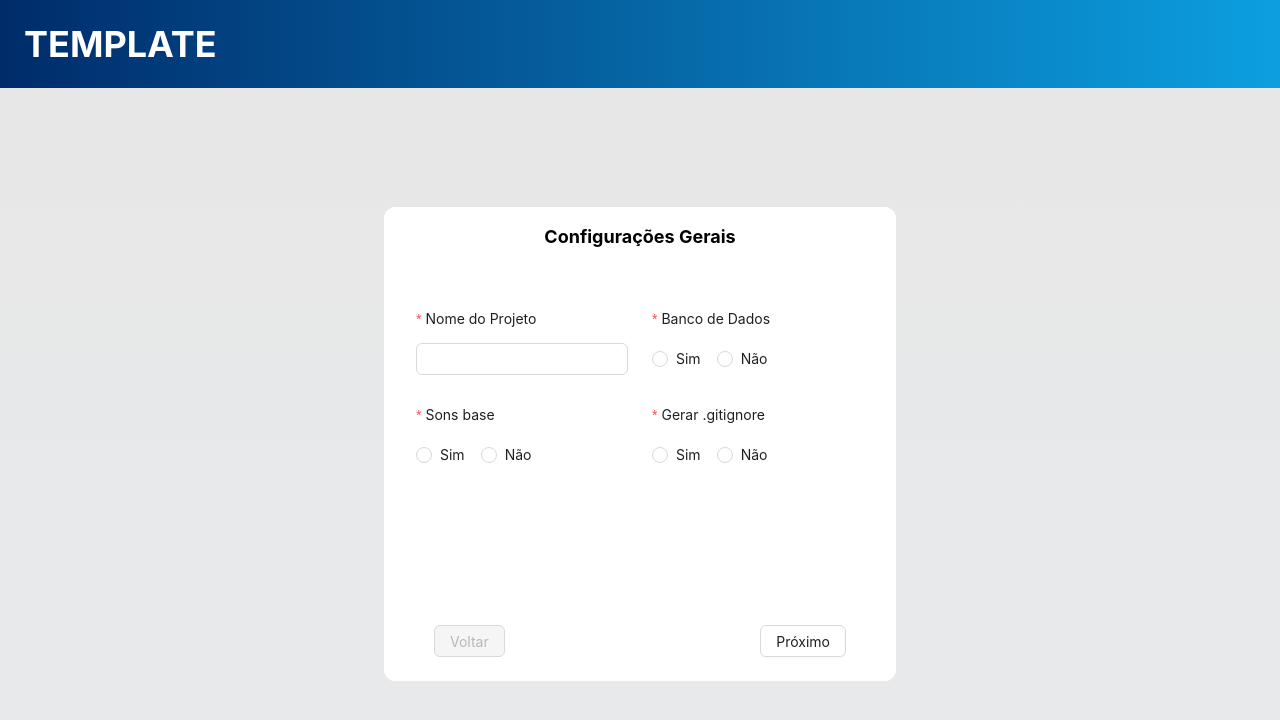
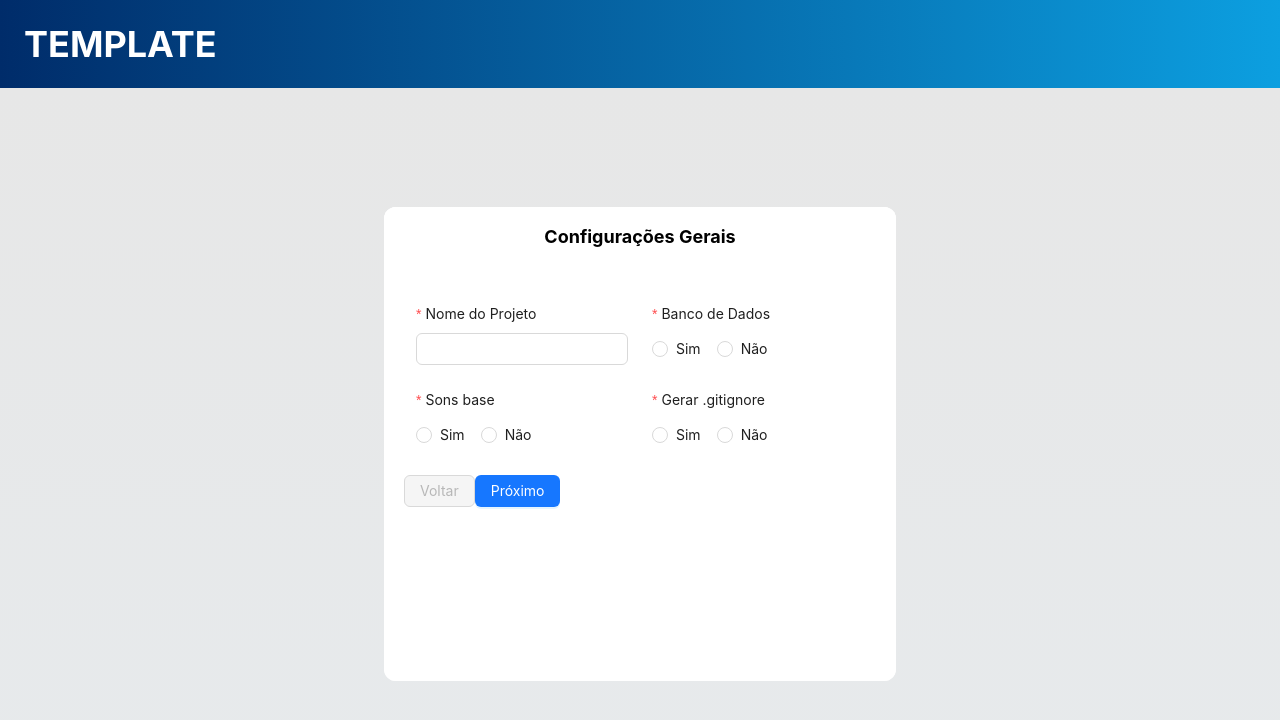
Before and after one commit to MarciioHenrique/game-template, a Next.js app: page /form in a window 1280 px wide. Shown: the top 720 px of the page. Built offline with nearby package versions, Linux system fonts and the light colour scheme.

Commit message:
feat: passing data through context

```diff
--- a/src/app/form/_forms/components/page.tsx
+++ b/src/app/form/_forms/components/page.tsx
@@ -1,10 +1,25 @@
 "use client";
 
-import { Radio, Input, Row, Col, Layout, Form, Checkbox } from "antd";
+import { Radio, Input, Row, Col, Layout, Form, Checkbox, Button } from "antd";
+import { useFormState } from "../form.context";
+import { Components } from "@/models/game-request";
 
-export default function Components() {
+export default function ComponentsForm() {
+  const { onHandleNext, onHandleBack, components } = useFormState();
+  const [form] = Form.useForm();
+
+  const onFinish = (values: Components) => {
+    onHandleNext({ components: values });
+  };
+
   return (
     <Layout.Content className="w-full h-full p-8">
+      <Form
+        form={form}
+        layout="vertical"
+        initialValues={components ?? {}}
+        onFinish={onFinish}
+      >
         <Row gutter={{ xs: 8, sm: 16, md: 24, lg: 24 }}>
           <Col xs={24} sm={24} md={12} lg={12}>
             <Form.Item
@@ -19,10 +34,10 @@ export default function Components() {
               labelCol={{ span: 24 }}
             >
               <Radio.Group>
-              <Radio key="Sim" value={false}>
+                <Radio key="Sim" value={true}>
                   Sim
                 </Radio>
-              <Radio key="Não" value={true}>
+                <Radio key="Não" value={false}>
                   Não
                 </Radio>
               </Radio.Group>
@@ -41,10 +56,10 @@ export default function Components() {
               labelCol={{ span: 24 }}
             >
               <Radio.Group>
-              <Radio key="Sim" value={false}>
+                <Radio key="Sim" value={true}>
                   Sim
                 </Radio>
-              <Radio key="Não" value={true}>
+                <Radio key="Não" value={false}>
                   Não
                 </Radio>
               </Radio.Group>
@@ -65,10 +80,10 @@ export default function Components() {
               labelCol={{ span: 24 }}
             >
               <Radio.Group>
-              <Radio key="Sim" value={false}>
+                <Radio key="Sim" value={true}>
                   Sim
                 </Radio>
-              <Radio key="Não" value={true}>
+                <Radio key="Não" value={false}>
                   Não
                 </Radio>
               </Radio.Group>
@@ -87,10 +102,10 @@ export default function Components() {
               labelCol={{ span: 24 }}
             >
               <Radio.Group>
-              <Radio key="Sim" value={false}>
+                <Radio key="Sim" value={true}>
                   Sim
                 </Radio>
-              <Radio key="Não" value={true}>
+                <Radio key="Não" value={false}>
                   Não
                 </Radio>
               </Radio.Group>
@@ -111,16 +126,25 @@ export default function Components() {
               labelCol={{ span: 24 }}
             >
               <Radio.Group>
-              <Radio key="Sim" value={false}>
+                <Radio key="Sim" value={true}>
                   Sim
                 </Radio>
-              <Radio key="Não" value={true}>
+                <Radio key="Não" value={false}>
                   Não
                 </Radio>
               </Radio.Group>
             </Form.Item>
           </Col>
         </Row>
+        <Row gutter={{ xs: 8, sm: 16, md: 24, lg: 24 }}>
+          <Button type="default" onClick={onHandleBack}>
+            Voltar
+          </Button>
+          <Button type="primary" htmlType="submit">
+            Próximo
+          </Button>
+        </Row>
+      </Form>
     </Layout.Content>
   );
 }
--- a/src/app/form/_forms/form.context.tsx
+++ b/src/app/form/_forms/form.context.tsx
@@ -1,46 +1,79 @@
 "use client";
+import {
+  Components,
+  GameRequest,
+  GeneralSettings,
+  Scope,
+} from "@/models/game-request";
 import { createContext, useContext, useState } from "react";
 
-interface FormContextProps {
-  onHandleNext: () => void;
+export interface FormState {
+  step: number;
+  configurations: GeneralSettings | null;
+  components: Components | null;
+  scope: Scope | null;
+  onHandleNext: (values: Partial<GameRequest>) => void;
   onHandleBack: () => void;
-  step: number;
+  submitGameRequest: () => void;
 }
 
-interface FormProviderProps {
-  children: React.ReactNode;
-}
+const FormContext = createContext<FormState | undefined>(undefined);
 
-const FormContext = createContext({} as FormContextProps);
+export const FormProvider = ({ children }: { children: React.ReactNode }) => {
+  const [step, setStep] = useState(1);
+  const [configurations, setConfigurations] = useState<GeneralSettings | null>(
+    null
+  );
+  const [components, setComponents] = useState<Components | null>(null);
+  const [scope, setScope] = useState<Scope | null>(null);
 
-export function FormProvider({ children }: FormProviderProps) {
-  const [step, setStep] = useState(1);
-
-  const onHandleNext = () => {
-    if (step === 3) {
-      return;
-    }
-    setStep((prev) => prev + 1);
+  const onHandleNext = (values: Partial<GameRequest>) => {
+    if (step === 1 && values.configurations)
+      setConfigurations(values.configurations);
+    if (step === 2 && values.components) setComponents(values.components);
+    if (step === 3 && values.scope) setScope(values.scope);
+    setStep((prev) => Math.min(prev + 1, 3));
   };
 
-  const onHandleBack = () => {
-    if (step === 1) {
-      return;
-    }
-    setStep((prev) => prev - 1);
+  const onHandleBack = () => setStep((prev) => Math.max(prev - 1, 1));
+
+  const submitGameRequest = async () => {
+    const request: GameRequest = {
+      configurations: configurations!,
+      components: components!,
+      scope: scope!,
+    };
+    console.log("Submitting GameRequest:", request);
+
+    await fetch("http://localhost:8080/v1/code-generator", {
+      method: "POST",
+      headers: {
+        "Content-Type": "application/json",
+      },
+      body: JSON.stringify(request),
+    });
   };
 
   return (
-    <FormContext.Provider value={{ onHandleBack, onHandleNext, step }}>
+    <FormContext.Provider
+      value={{
+        step,
+        configurations,
+        components,
+        scope,
+        onHandleNext,
+        onHandleBack,
+        submitGameRequest,
+      }}
+    >
       {children}
     </FormContext.Provider>
   );
-}
+};
 
-export function useFormState() {
+export const useFormState = () => {
   const context = useContext(FormContext);
-  if (!context) {
+  if (!context)
     throw new Error("useFormState must be used within a FormProvider");
-  }
   return context;
-}
+};
--- a/src/app/form/_forms/form.page.tsx
+++ b/src/app/form/_forms/form.page.tsx
@@ -4,16 +4,13 @@ import { Button, Layout } from "antd";
 import { FormSteps } from "./form.steps";
 
 export default function FormPage() {
-  const { onHandleNext, onHandleBack, step } = useFormState();
+  const { onHandleNext, onHandleBack, step, submitGameRequest } =
+    useFormState();
 
   const headerText: { [key: number]: string } = {
     1: "Configurações Gerais",
     2: "Componentes",
     3: "Escopo",
-  };
-
-  const submitForm = () => {
-    console.log("Submit form");
   };
 
   return (
@@ -26,20 +23,16 @@ export default function FormPage() {
       <Layout.Content>
         <FormSteps />
       </Layout.Content>
-      <Layout.Footer className="bg-white flex justify-between items-center">
-        {step == 1 ? (
-          <Button onClick={onHandleBack} disabled>
-            Voltar
-          </Button>
+      {/* <Layout.Footer className="bg-white flex justify-between items-center">
+        <Button onClick={onHandleBack} disabled={step === 1}>
+          Voltar
+        </Button>
+        {step === 3 ? (
+          <Button onClick={submitGameRequest}>Gerar Jogo</Button>
         ) : (
-          <Button onClick={onHandleBack}>Voltar</Button>
+          <Button onClick={() => onHandleNext({})}>Próximo</Button>
         )}
-        {step == 3 ? (
-          <Button onClick={submitForm}>Gerar Jogo</Button>
-        ) : (
-          <Button onClick={onHandleNext}>Próximo</Button>
-        )}
-      </Layout.Footer>
+      </Layout.Footer> */}
     </Layout>
   );
 }
--- a/src/app/form/_forms/general-configurations/page.tsx
+++ b/src/app/form/_forms/general-configurations/page.tsx
@@ -1,10 +1,24 @@
 "use client";
-
-import { Radio, Input, Row, Col, Layout, Form } from "antd";
+import { Radio, Input, Row, Col, Layout, Form, Button } from "antd";
+import { useFormState } from "../form.context";
+import { GeneralSettings } from "@/models/game-request";
 
 export default function GeneralConfigurations() {
+  const { onHandleNext, configurations } = useFormState();
+  const [form] = Form.useForm();
+
+  const onFinish = (values: GeneralSettings) => {
+    onHandleNext({ configurations: values });
+  };
+
   return (
     <Layout.Content className="w-full h-full p-8">
+      <Form
+        form={form}
+        layout="vertical"
+        initialValues={configurations ?? {}}
+        onFinish={onFinish}
+      >
         <Row gutter={{ xs: 8, sm: 16, md: 24, lg: 24 }}>
           <Col xs={24} sm={24} md={12} lg={12}>
             <Form.Item
@@ -33,10 +47,10 @@ export default function GeneralConfigurations() {
               labelCol={{ span: 24 }}
             >
               <Radio.Group>
-              <Radio key="Sim" value={false}>
+                <Radio key="Sim" value={true}>
                   Sim
                 </Radio>
-              <Radio key="Não" value={true}>
+                <Radio key="Não" value={false}>
                   Não
                 </Radio>
               </Radio.Group>
@@ -57,10 +71,10 @@ export default function GeneralConfigurations() {
               labelCol={{ span: 24 }}
             >
               <Radio.Group>
-              <Radio key="Sim" value={false}>
+                <Radio key="Sim" value={true}>
                   Sim
                 </Radio>
-              <Radio key="Não" value={true}>
+                <Radio key="Não" value={false}>
                   Não
                 </Radio>
               </Radio.Group>
@@ -79,16 +93,25 @@ export default function GeneralConfigurations() {
               labelCol={{ span: 24 }}
             >
               <Radio.Group>
-              <Radio key="Sim" value={false}>
+                <Radio key="Sim" value={true}>
                   Sim
                 </Radio>
-              <Radio key="Não" value={true}>
+                <Radio key="Não" value={false}>
                   Não
                 </Radio>
               </Radio.Group>
             </Form.Item>
           </Col>
         </Row>
+        <Row gutter={{ xs: 8, sm: 16, md: 24, lg: 24 }}>
+          <Button type="default" disabled>
+            Voltar
+          </Button>
+          <Button type="primary" htmlType="submit">
+            Próximo
+          </Button>
+        </Row>
+      </Form>
     </Layout.Content>
   );
 }
--- a/src/app/form/_forms/scope/page.tsx
+++ b/src/app/form/_forms/scope/page.tsx
@@ -1,9 +1,20 @@
 "use client";
-import { Row, Layout, Form, Select } from "antd";
+import { Row, Layout, Form, Select, Button } from "antd";
+import { useFormState } from "../form.context";
+import { Scope } from "@/models/game-request";
 
 const { Option } = Select;
 
-export default function Scope() {
+export default function ScopeForm() {
+  const { onHandleNext, onHandleBack, scope, submitGameRequest } =
+    useFormState();
+  const [form] = Form.useForm();
+
+  const onFinish = (values: Scope) => {
+    onHandleNext({ scope: values });
+    submitGameRequest();
+  };
+
   const vowels = ["A", "E", "I", "O", "U"];
   const stages = {
     Sílaba: "SYLLABLE",
@@ -14,12 +25,18 @@ export default function Scope() {
 
   return (
     <Layout.Content className="w-full h-full p-8">
+      <Form
+        form={form}
+        layout="vertical"
+        initialValues={scope ?? {}}
+        onFinish={onFinish}
+      >
         <Row gutter={{ xs: 8, sm: 16, md: 24, lg: 24 }}>
           <Form.Item
             label="Vogais"
             name={["scope", "vowels"]}
             rules={[
-            { required: true, message: "Please select at least one vowel." },
+              { required: true, message: "Selecione pelo menos uma vogal." },
             ]}
           >
             <Select mode="multiple" placeholder="Selecione as vogais">
@@ -46,6 +63,15 @@ export default function Scope() {
             </Select>
           </Form.Item>
         </Row>
+        <Row gutter={{ xs: 8, sm: 16, md: 24, lg: 24 }}>
+          <Button type="default" onClick={onHandleBack}>
+            Voltar
+          </Button>
+          <Button type="primary" htmlType="submit">
+            Gerar Jogo
+          </Button>
+        </Row>
+      </Form>
     </Layout.Content>
   );
 }
```
Lines whose indentation alone changed are shown as unchanged.
